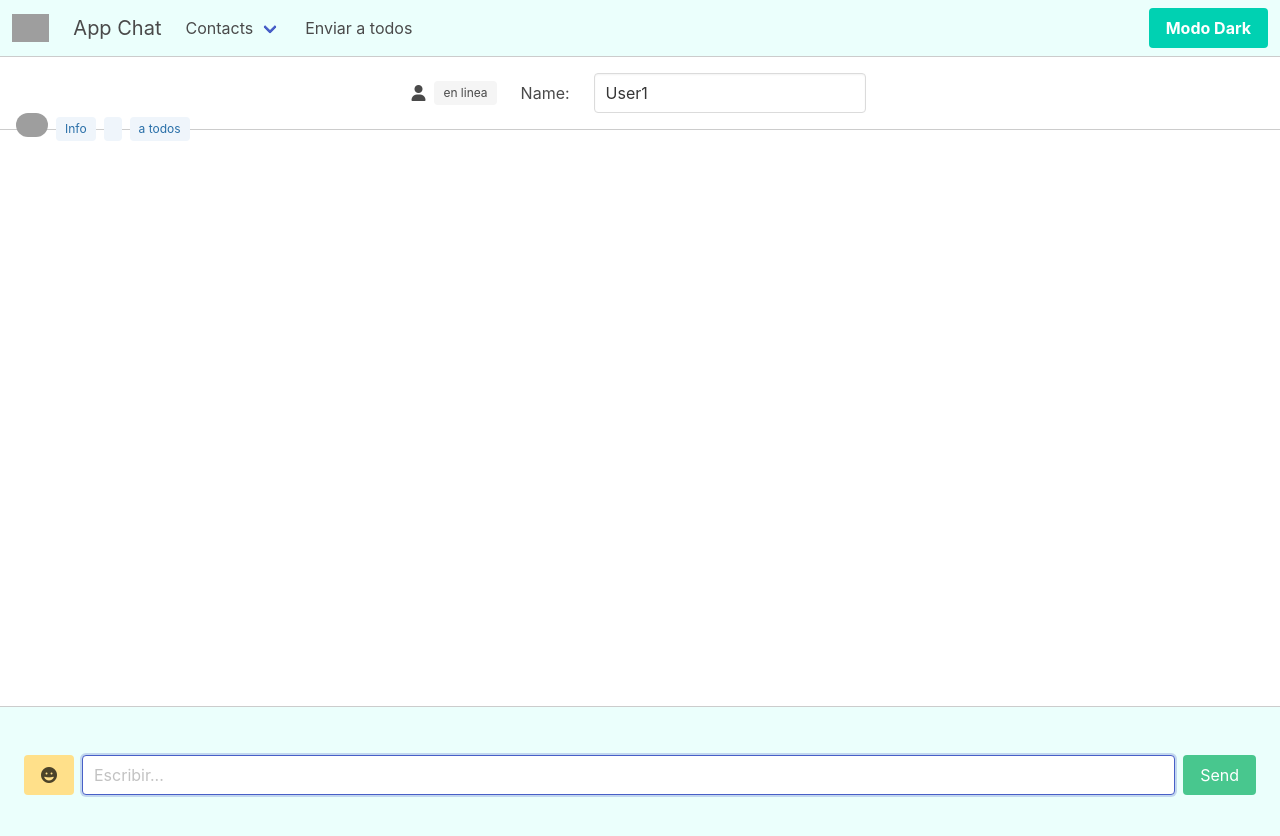
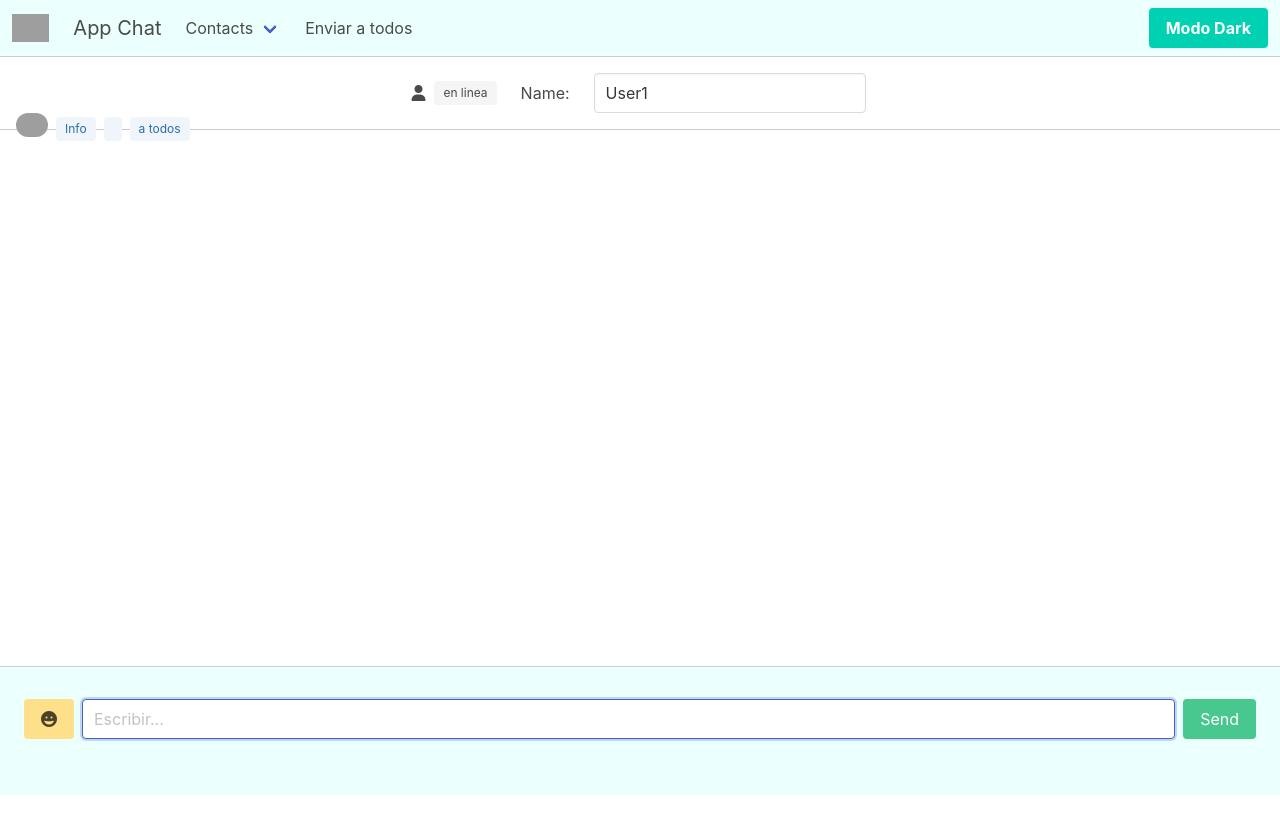
Before and after one commit to MasterJhonny/chat-socket.io, a website: page src/views/index.html in a window 1280 px wide. After the commit the page ends 800 px from the top, so only its background shows below. Drawn offline with nearby package versions, Linux system fonts and the light colour scheme; no server answers; grey boxes are pictures that could not be loaded.

Commit message:
ajust footer

```diff
--- a/src/views/css/styles.css
+++ b/src/views/css/styles.css
@@ -34,7 +34,7 @@ body {
 
 .main-main {
     width: 100%;
-    height: 70vh;
+    height: 63vh;
     display: flex;
     align-items: center;
     flex-direction: column;
@@ -101,6 +101,9 @@ body {
     /* --background: #161853; */
 }
 
+.footer {
+    padding: 2rem 1.5rem 6rem;
+}
 
 .footer-bar {
     width: 100%;
@@ -155,7 +158,7 @@ body {
         padding-top: 0;
     }
     .main-main {
-        height: 72vh;
+        height: 67vh;
     }
 }
 
```
